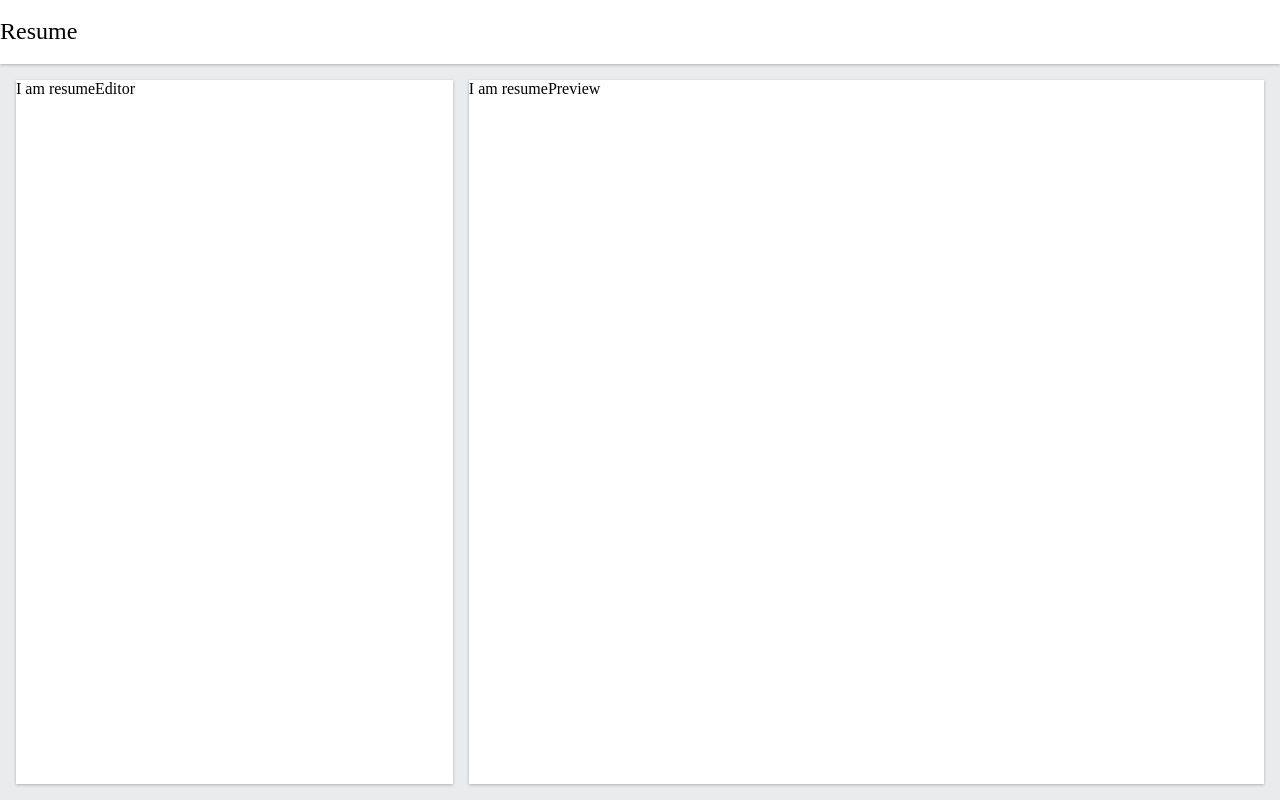
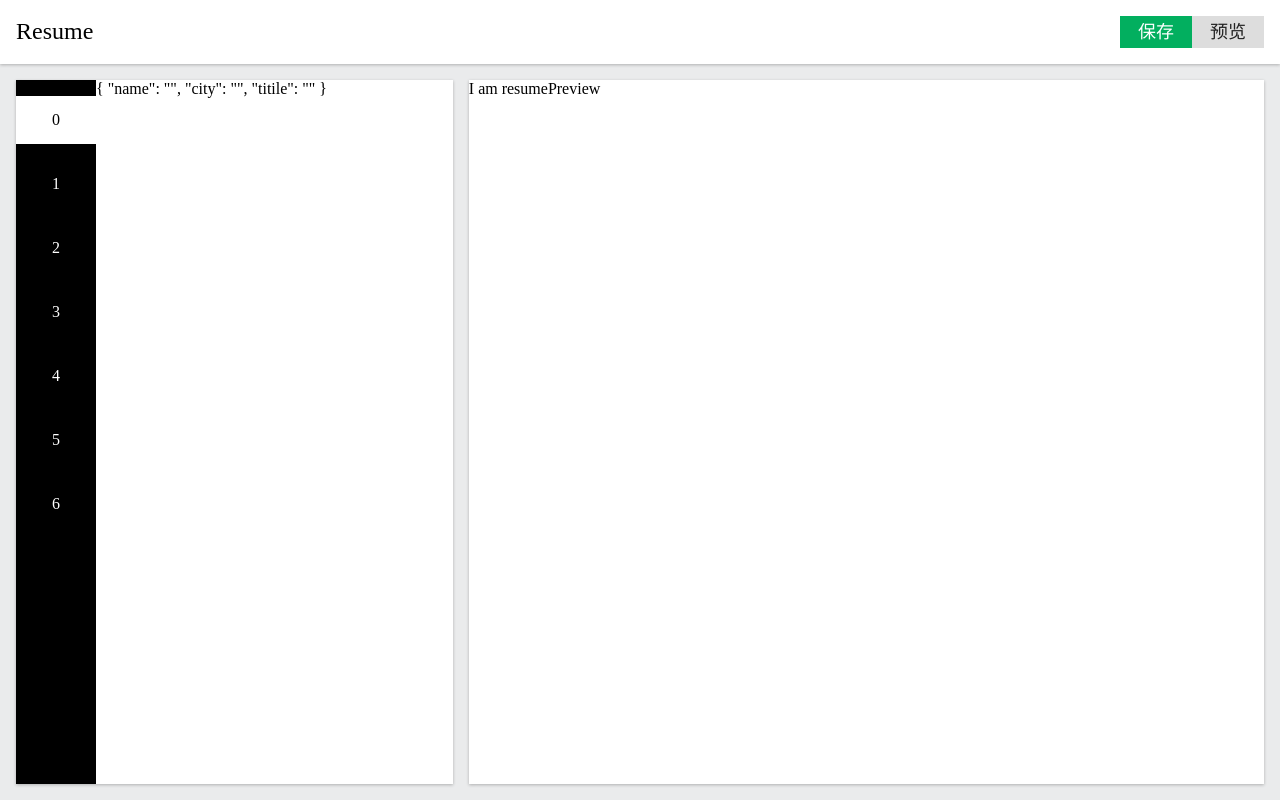
Before and after one commit to wangpeng1994/vue-resume, a Vue app: page / in a window 1280 px wide. Built offline with nearby package versions, Linux system fonts and the light colour scheme.

Commit message:
编写Tobbar ResumeEditor组件 并引入 Element UI

```diff
--- a/package.json
+++ b/package.json
@@ -13,7 +13,10 @@
     "build": "node build/build.js"
   },
   "dependencies": {
+    "element-ui": "^2.0.7",
+    "node-sass": "^4.7.2",
     "normalize.css": "^7.0.0",
+    "sass-loader": "^6.0.6",
     "vue": "^2.5.2",
     "vue-router": "^3.0.1"
   },
--- a/src/App.vue
+++ b/src/App.vue
@@ -29,7 +29,7 @@ export default {
 }
 </script>
 
-<style>
+<style lang="scss">
 
 
   .page {
@@ -38,11 +38,10 @@ export default {
     flex-direction: column;
     background: #eaebec;
     min-width: 1024px;
+    >main {
+      flex-grow: 1;
     }
-  .page > main { flex-grow: 1; }
-
-  .page > main {
-    /* min-width: 1024px; */
+    >main {
       max-width: 1440px;
       margin-top: 16px;
       margin-bottom: 16px;
@@ -51,6 +50,7 @@ export default {
       padding: 0 16px;
       width: 100%;
       align-self: center;
+    }
   }
 
   #resumeEditor { width: 35%; }
--- a/src/components/ResumeEditor.vue
+++ b/src/components/ResumeEditor.vue
@@ -1,18 +1,80 @@
 <template>
+
   <div id="resumeEditor">
-    I am resumeEditor
+    <nav>
+      <ol>
+        <li v-for="(item,index) in resume.visibleItems"
+            :class="{active: item === selected}"
+            @click="selected = item"
+            >
+          {{ index }}
+        </li>
+
+
+      </ol>
+    </nav>
+    <ol class="panels">
+      <li v-for="item in resume.visibleItems" v-show="item === selected">
+        {{ resume[item] }}
+      </li>
+    </ol>
   </div>
+
 </template>
 
 <script>
 export default {
-  name: 'ResumeEditor'
+  name: 'ResumeEditor',
+  data(){
+    return {
+      selected: 'bio',
+      resume: {
+        visibleItems: ['bio', 'work history', 'education', 'projects', 'awards', 'contacts', 'others'],
+        bio: {
+          name: '',
+          city: '',
+          titile: ''
+        },
+        'work history': [],
+        education: [],
+        projects: [],
+        awards: [],
+        contacts: [],
+        others: []
+      }
+
+    }
+  }
 }
 </script>
 
-<style>
+<style lang="scss">
   #resumeEditor {
     background:#fff;
     box-shadow:0 1px 3px 0 rgba(0,0,0,0.25);
+    display: flex;
+    // overflow: auto;
+    > nav {
+      width: 80px;
+      background: #000;
+      color: #fff;
+      > ol {
+        > li {
+          height: 48px;
+          display: flex;
+          justify-content: center;
+          align-items: center;
+          margin-top: 16px;
+          margin-bottom: 16px;
+          &.active {
+            background: #fff;
+            color: #000;
+          }
+        }
+      }
+    }
+  }
+  ol {
+    list-style: none;
   }
 </style>
--- a/src/components/Topbar.vue
+++ b/src/components/Topbar.vue
@@ -2,6 +2,11 @@
   <div id="topbar">
     <div class="wrapper">
       <span class="logo">Resume</span>
+
+      <div class="actions">
+        <button class="save">保存</button>
+        <button>预览</button>
+      </div>
     </div>
   </div>
 </template>
@@ -12,25 +17,44 @@ export default {
 }
 </script>
 
-<style>
+<style scoped lang="scss">
   #topbar {
     background: #fff;
     box-shadow:0 1px 3px 0 rgba(0,0,0,0.25);
-  }
-  #topbar > .wrapper {
-    /* min-width: 1024px; */
+    > .wrapper {
       max-width: 1440px;
       margin: 0 auto;
       height: 64px;
     }
-  #topbar > .wrapper {
+    > .wrapper {
       display: flex;
       justify-content: space-between;
       align-items: center;
+      padding: 0 16px;
     }
-  #topbar .logo {
+    .logo {
       font-size: 24px;
       color:#000;
     }
+  }
+
+  button {
+    width:72px;
+    height:32px;
+    border: none;
+    cursor: pointer;
+    font-size: 18px;
+    background: #ddd;
+    color: #222;
+    &:hover {
+      box-shadow: 1px 1px 1px rgba(0,0,0,0.50);
+    }
+    &.save {
+      background:#02af5f;
+      color: #fff;
+    }
+
+  }
+
 
 </style>
```
Also changed, not shown: 1 other file (tests, documents, lock files or other folders). Lines whose indentation alone changed are shown as unchanged.
